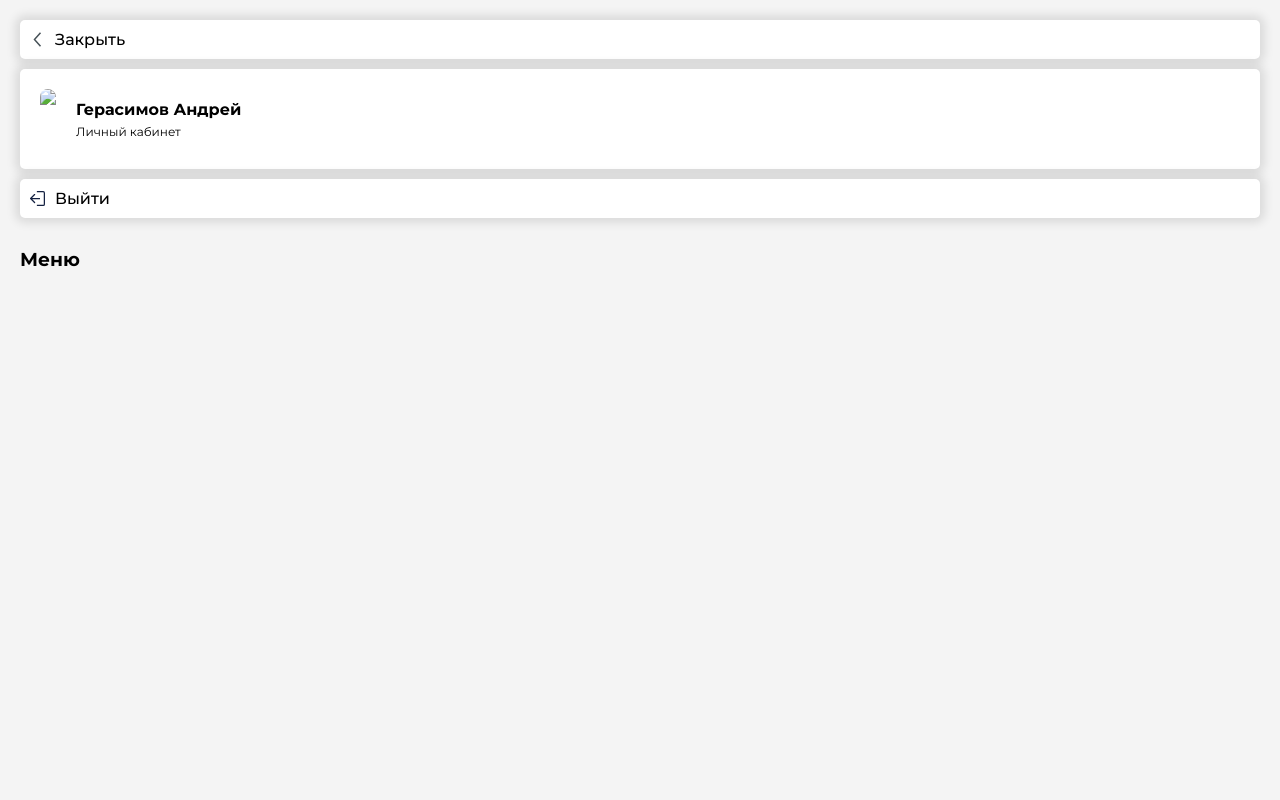
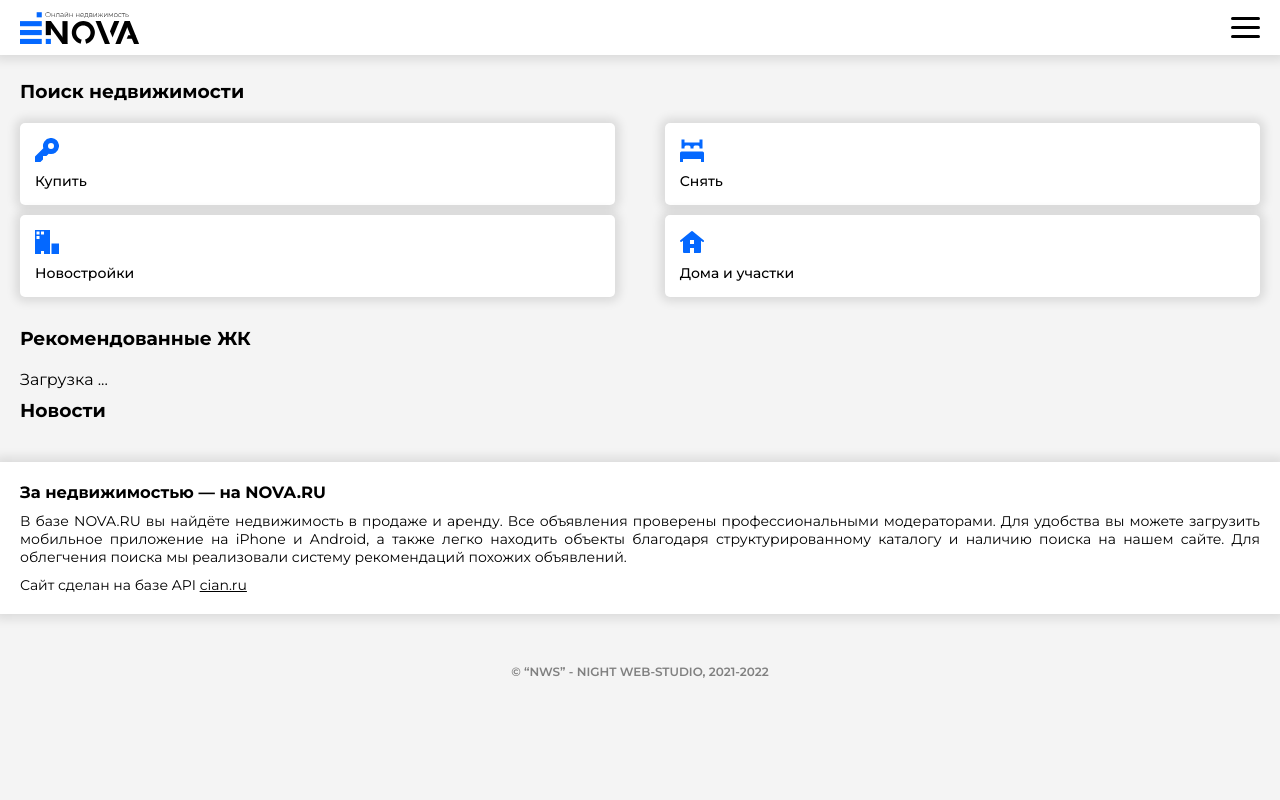
Before and after one commit to IgoninaDiana/nova_website, a PHP site: page /m/index.php in a window 1280 px wide. Run offline with PHP 8.4, Linux system fonts and the light colour scheme; data that the repository does not hold is empty; some libraries are stand-ins or nearby versions.

Commit message:
Gerasimov Andrey

```diff
--- a/m/css/style.css
+++ b/m/css/style.css
@@ -32,16 +32,23 @@
     position: fixed;
     width: 100%;
     height: 100%;
-    display: flex;
-    justify-content: center;
-    background-color: #f4f4f4;
     z-index: 100;
 }
 
 .menu {
+    height: 100%;
     display: flex;
     flex-direction: column;
-    margin-top: 20px;
+    background-color: #fff;
+    padding: 20px;
+}
+
+.menu_off {
+    display: none;
+}
+
+.menu_on {
+    display: flex;
 }
 
 .ma_user {
@@ -141,6 +148,10 @@
     display: flex;
     justify-content: space-between;
     align-items: center;
+}
+
+.h_menu {
+    cursor: pointer;
 }
 
 /* --- */
--- a/m/index.php
+++ b/m/index.php
@@ -19,9 +19,8 @@
     </head>
     <body>
         <section class="menu_section menu_off">
-            <div class="menu_w wrapper">
             <div class="menu">
-                    <a class="m_a" href="#" id="menu_off"><img class="ma_img" src="../img/line_left.svg">Закрыть</a>
+                <a class="m_a" href="#" onclick="menu_off()"><img class="ma_img" src="../img/line_left.svg">Закрыть</a>
                 <?php if (!isset($_SESSION['user'])) : ?>
                     <div class="ma_user">
                         <img class="mau_img" src="https://imgholder.ru/100x100/8493a8/adb9ca&text=IMAGE+HOLDER&font=kelson">
@@ -36,7 +35,6 @@
                 <?php endif ?>
                 <h3 class="ma_h3">Меню</h3>
             </div>
-            </div>
         </section>
         <section class="button_section">
             <div class="button_w wrapper">
@@ -47,7 +45,7 @@
             <div class="wrapper">
                 <div class="header">
                     <img src="../img/logo_1.svg">
-                    <img id="menu_on" src="../img/menu.svg">
+                    <img onclick="menu_on()" class="h_menu" src="../img/menu.svg">
                 </div>
             </div>
         </header>
@@ -162,6 +160,14 @@
                 }
                 scrollPos = st;
             });
+
+            function menu_on() {
+                    $('.menu_section').fadeIn(300).removeClass('menu_off');
+            }
+
+            function menu_off() {
+                    $('.menu_section').fadeOut(300).addClass('menu_off');
+            }
         </script>
     </body>
 </html>
--- a/orm/db.php
+++ b/orm/db.php
@@ -1,4 +1,4 @@
 <?php
     require 'rb.php';
-    R::setup('mysql:host=192.168.2.23;dbname=nova_db', 'root', ''); //localhost //192.168.0.14
+    R::setup('mysql:host=192.168.0.14;dbname=nova_db', 'root', ''); //localhost //192.168.0.14
     session_start();
```
Lines whose indentation alone changed are shown as unchanged.
